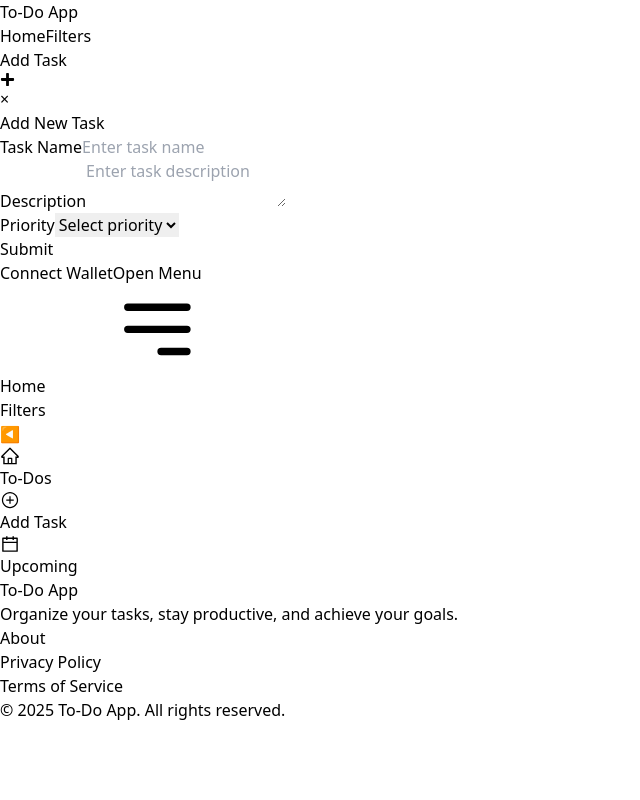
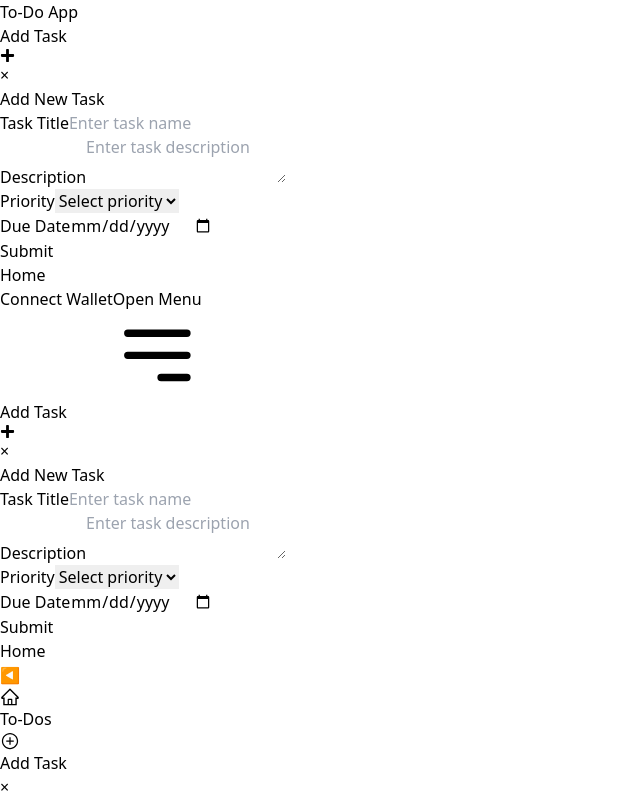
Before and after one commit to tewmih/Chromia_project, a Next.js app in the folder front/: page / in a window 1280 px wide. Both pictures are taken after a click on the button "Open Menu". Shown: the top 800 px of the page, without its empty margins (0-640 px from the left). Built offline with nearby package versions, Linux system fonts and the light colour scheme; data requests are answered from the project's data file.

Commit message:
some change

```diff
--- a/front/src/components/AddTask.tsx
+++ b/front/src/components/AddTask.tsx
@@ -2,106 +2,24 @@
 
 import React, { useState } from "react";
 import { FaPlus } from "react-icons/fa";
-import { Modal } from "./Modal";
-import { addTodo } from "@/lib/api";
-import { useRouter } from "next/navigation";
-import { v4 as uuidv4 } from "uuid";
+import { Modal } from "@/components/Modal"; // Ensure correct import path
+import AddModalContent from "@/utility/AddModalContent";
 
 const AddTask = () => {
-  const router = useRouter();
   const [modalOpen, setModalOpen] = useState<boolean>(false);
-  const [priority, setPriorty] = useState<string>("");
-  const [name, setName] = useState<string>("");
-  const [description, setDescription] = useState<string>("");
-
-  const handleSubmit = async (e: React.FormEvent<HTMLFormElement>) => {
-    e.preventDefault();
-
-    // Add task to the list
-    await addTodo({
-      id: uuidv4(),
-      title: name,
-      description: description,
-      priority_val: priority,
-    });
-
-    setPriorty("");
-    setName("");
-    setDescription("");
-    setModalOpen(false);
-    router.refresh();
-  };
 
   return (
-    <div className="flex flex-col items-center ">
+    <div className="flex flex-col items-center">
       <button
-        className="flex items-center justify-center bg-gradient-to-r from-blue-500 to-purple-600 text-white px-2 py-4 rounded h-4 text-[10px] leading-none shadow-sm hover:from-purple-600 hover:to-blue-500 transition-transform transform hover:scale-105"
+        className="flex items-center justify-center bg-gradient-to-r from-blue-500 to-purple-600 text-white px-4 py-2 rounded shadow-md hover:from-purple-600 hover:to-blue-500 transition-transform transform hover:scale-105"
         onClick={() => setModalOpen(true)}
       >
-        Add Task <FaPlus size={15} />
+        Add Task <FaPlus size={15} className="ml-2" />
       </button>
 
+      {/* Pass modal state and handler to AddModalContent */}
       <Modal modalOpen={modalOpen} setModalOpen={setModalOpen}>
-        <form
-          onSubmit={handleSubmit}
-          method="dialog"
-          className="flex flex-col gap-6 bg-gray-800 p-8 rounded-lg shadow-lg text-white w-full max-w-md"
-        >
-          <h3 className="font-bold text-2xl text-center">Add New Task</h3>
-
-          <div className="flex flex-col gap-2">
-            <label htmlFor="name" className="text-sm font-semibold">
-              Task Name
-            </label>
-            <input
-              className="h-10 bg-gray-700 w-full p-3 rounded-lg focus:outline-none focus:ring-2 focus:ring-blue-500"
-              type="text"
-              placeholder="Enter task name"
-              value={name}
-              onChange={(e) => setName(e.target.value)}
-            />
-          </div>
-
-          <div className="flex flex-col gap-2">
-            <label htmlFor="description" className="text-sm font-semibold">
-              Description
-            </label>
-            <textarea
-              className="h-20 bg-gray-700 w-full p-3 rounded-lg focus:outline-none focus:ring-2 focus:ring-blue-500 resize-none"
-              placeholder="Enter task description"
-              value={description}
-              onChange={(e) => setDescription(e.target.value)}
-            />
-          </div>
-
-          <div className="flex flex-col gap-2">
-            <label htmlFor="priority" className="text-sm font-semibold">
-              Priority
-            </label>
-            <select
-              className="h-10 bg-gray-700 w-full p-3 rounded-lg focus:outline-none focus:ring-2 focus:ring-blue-500"
-              id="priority"
-              value={priority}
-              onChange={(e) => setPriorty(e.target.value)}
-            >
-              <option value="" disabled>
-                Select priority
-              </option>
-              <option value="high" className="p-2">
-                High
-              </option>
-              <option value="medium">Medium</option>
-              <option value="low">Low</option>
-            </select>
-          </div>
-
-          <button
-            type="submit"
-            className="bg-gradient-to-r from-blue-500 to-purple-600 text-white px-6 py-3 rounded-lg shadow-md hover:from-blue-600 hover:to-purp;e-500 transition-transform transform hover:scale-105"
-          >
-            Submit
-          </button>
-        </form>
+        <AddModalContent setModalOpen={setModalOpen} />
       </Modal>
     </div>
   );
--- a/front/src/components/navBar.tsx
+++ b/front/src/components/navBar.tsx
@@ -11,7 +11,6 @@ export default function Navbar() {
 
   const links = [
     { name: "Home", href: "/" },
-    { name: "Filters", href: "/filters" },
   ];
 
   return (
@@ -20,13 +19,17 @@ export default function Navbar() {
         <div className="flex justify-between items-center h-16">
           {/* Logo */}
           <div className="text-xl font-bold text-white">
-            <Link href="/" className="hover:text-blue-400 transition-colors">
+            <Link
+              href="/"
+              className="hover:text-blue-400 transition-colors"
+            >
               To-Do App
             </Link>
           </div>
 
           {/* Desktop Links */}
           <nav className="hidden md:flex space-x-6">
+            <AddTask />
             {links.map((link) => (
               <Link
                 key={link.name}
@@ -42,12 +45,12 @@ export default function Navbar() {
             ))}
           </nav>
 
-          {/* Mobile Menu Button and Wallet Button */}
-          <div className="flex items-center space-x-4">
-            <AddTask />
-            <button className="flex items-center  bg-gradient-to-r from-blue-600 to-purple-700 text-white px-6 py-2 rounded-full shadow-lg hover:from-purple-600 hover:to-blue-500 transition-transform transform hover:scale-105">
+          {/* Connect Wallet Button */}
+          <button className="flex items-center bg-gradient-to-r from-blue-600 to-purple-700 text-white px-4 py-2 rounded-xl shadow-lg hover:from-purple-600 hover:to-blue-500 transition-transform transform hover:scale-105">
             Connect Wallet
           </button>
+
+          {/* Mobile Menu Button */}
           <button
             className="md:hidden p-2 rounded focus:outline-none focus:ring-2 focus:ring-blue-400"
             onClick={() => setIsMobileMenuOpen(!isMobileMenuOpen)}
@@ -70,20 +73,24 @@ export default function Navbar() {
           </button>
         </div>
       </div>
+
+      {/* Mobile Side Menu */}
+      {isMobileMenuOpen && (
+        <nav className="md:hidden bg-gray-900 border-t border-gray-700 fixed right-0 top-16 w-64 h-screen shadow-lg">
+          <ul className="flex flex-col space-y-4 p-4">
+            <li>
+              <div className="block text-left px-4 py-2">
+                <AddTask />
               </div>
-
-      {/* Mobile Links */}
-      {isMobileMenuOpen && (
-        <nav className="md:hidden bg-gray-900 border-t border-gray-700 fixed right-0 top-16 w-16 h-screen shadow-lg">
-          <ul className="flex flex-col items-end space-y-4 p-2">
+            </li>
             {links.map((link) => (
-              <li key={link.name} className="w-full">
+              <li key={link.name}>
                 <Link
                   href={link.href}
-                  className={`block w-full text-right pr-4 py-2 ${
+                  className={`block text-left px-4 py-2 ${
                     pathname === link.href
-                      ? "text-blue-400 border-r-4 border-blue-400"
-                      : "hover:text-blue-400 hover:border-r-4 hover:border-blue-400"
+                      ? "text-blue-400 border-l-4 border-blue-400"
+                      : "hover:text-blue-400 hover:border-l-4 hover:border-blue-400"
                   } transition-all`}
                   onClick={() => setIsMobileMenuOpen(false)}
                 >
--- a/front/src/components/sidebar.tsx
+++ b/front/src/components/sidebar.tsx
@@ -4,13 +4,20 @@ import React, { useState } from 'react';
 import Link from 'next/link';
 import { usePathname } from 'next/navigation';
 import { LiaPlusCircleSolid } from 'react-icons/lia';
-import { AiOutlineInbox, AiOutlineHome, AiOutlineCalendar, AiOutlineFilter } from 'react-icons/ai';
+import {  AiOutlineHome, AiOutlineCalendar} from 'react-icons/ai';
+import { Modal } from './Modal';
 
 const Sidebar: React.FC = () => {
   const pathname = usePathname();
   const [isCollapsed, setIsCollapsed] = useState(false);
+  const [modalOpen, setModalOpen] = useState(false);
+  const [name,setName] = useState("");
+  const [description, setDescription] = useState("");
+  const [priority, setPriorty] = useState("");
+
 
   const toggleSidebar = () => setIsCollapsed(!isCollapsed);
+  const handleSubmit=()=>{}
 
   return (
     <aside
@@ -42,17 +49,76 @@ const Sidebar: React.FC = () => {
           </Link>
         </li>
         <li>
-          <Link
-            href="/add"
-            className={`flex items-center gap-3 px-4 py-2 rounded-md ${
-              pathname === '/add'
-                ? 'bg-gray-700 text-white'
-                : 'hover:bg-gray-800 hover:text-white'
-            }`}
+          <div
+
+            className={`flex items-center gap-3 px-4 py-2 rounded-md  hover:cursor-pointer hover:bg-gray-800 hover:text-white`}
+            onClick={()=>setModalOpen(true)}
           >
             <LiaPlusCircleSolid size={20} />
             <span className={isCollapsed ? 'hidden' : ''}>Add Task</span>
-          </Link>
+          </div>
+          <Modal modalOpen={modalOpen} setModalOpen={setModalOpen}>
+                  <form
+                    onSubmit={handleSubmit}
+                    method="dialog"
+                    className="flex flex-col gap-6 bg-gray-800 p-8 rounded-lg shadow-lg text-white w-full max-w-md"
+                  >
+                    <h3 className="font-bold text-2xl text-center">Add New Task</h3>
+
+                    <div className="flex flex-col gap-2">
+                      <label htmlFor="name" className="text-sm font-semibold">
+                        Task Name
+                      </label>
+                      <input
+                        className="h-10 bg-gray-700 w-full p-3 rounded-lg focus:outline-none focus:ring-2 focus:ring-blue-500"
+                        type="text"
+                        placeholder="Enter task name"
+                        value={name}
+                        onChange={(e) => setName(e.target.value)}
+                      />
+                    </div>
+
+                    <div className="flex flex-col gap-2">
+                      <label htmlFor="description" className="text-sm font-semibold">
+                        Description
+                      </label>
+                      <textarea
+                        className="h-20 bg-gray-700 w-full p-3 rounded-lg focus:outline-none focus:ring-2 focus:ring-blue-500 resize-none"
+                        placeholder="Enter task description"
+                        value={description}
+                        onChange={(e) => setDescription(e.target.value)}
+                      />
+                    </div>
+
+                    <div className="flex flex-col gap-2">
+                      <label htmlFor="priority" className="text-sm font-semibold">
+                        Priority
+                      </label>
+                      <select
+                        className="h-10 bg-gray-700 w-full p-3 rounded-lg focus:outline-none focus:ring-2 focus:ring-blue-500"
+                        id="priority"
+                        value={priority}
+                        onChange={(e) => setPriorty(e.target.value)}
+                      >
+                        <option value="" disabled>
+                          Select priority
+                        </option>
+                        <option value="high" className="p-2">
+                          High
+                        </option>
+                        <option value="medium">Medium</option>
+                        <option value="low">Low</option>
+                      </select>
+                    </div>
+
+                    <button
+                      type="submit"
+                      className="bg-gradient-to-r from-blue-500 to-purple-600 text-white px-6 py-3 rounded-lg shadow-md hover:from-blue-600 hover:to-purp;e-500 transition-transform transform hover:scale-105"
+                    >
+                      Submit
+                    </button>
+                  </form>
+                </Modal>
         </li>
         <li>
           <Link
--- /dev/null
+++ b/front/src/utility/AddModalContent.tsx
@@ -0,0 +1,113 @@
+"use client";
+
+import React, { useState } from "react";
+import { addTodo } from "@/lib/api";
+import { useRouter } from "next/navigation";
+import { v4 as uuidv4 } from "uuid";
+
+interface AddModalContentProps {
+  setModalOpen: (open: boolean) => void;
+}
+
+const AddModalContent: React.FC<AddModalContentProps> = ({ setModalOpen }) => {
+  const router = useRouter();
+  const [title, setTitle] = useState<string>("");
+  const [description, setDescription] = useState<string>("");
+  const [priority, setPriority] = useState<string>("");
+  const [dueDate, setDueDate] = useState("");
+
+
+  const handleSubmit = async (e: React.FormEvent<HTMLFormElement>) => {
+    e.preventDefault();
+
+    await addTodo({
+      id: uuidv4(),
+      title: title,
+      description,
+      priority_val: priority,
+    });
+
+    setPriority("");
+    setTitle("");
+    setDescription("");
+    setModalOpen(false); // Close modal after submission
+    router.refresh();
+  };
+
+  return (
+    <form
+      onSubmit={handleSubmit}
+      className="flex flex-col gap-6 bg-gray-800 p-8 rounded-lg shadow-lg text-white w-full max-w-md"
+    >
+      <h3 className="font-bold text-2xl text-center">Add New Task</h3>
+
+      <div className="flex flex-col gap-2">
+        <label htmlFor="name" className="text-sm font-semibold">
+          Task Title
+        </label>
+        <input
+          id="name"
+          className="h-10 bg-gray-700 w-full p-3 rounded-lg focus:outline-none focus:ring-2 focus:ring-blue-500"
+          type="text"
+          placeholder="Enter task name"
+          value={title}
+          onChange={(e) => setTitle(e.target.value)}
+        />
+      </div>
+
+      <div className="flex flex-col gap-2">
+        <label htmlFor="description" className="text-sm font-semibold">
+          Description
+        </label>
+        <textarea
+          id="description"
+          className="h-20 bg-gray-700 w-full p-3 rounded-lg focus:outline-none focus:ring-2 focus:ring-blue-500 resize-none"
+          placeholder="Enter task description"
+          value={description}
+          onChange={(e) => setDescription(e.target.value)}
+        />
+      </div>
+
+      <div className="flex flex-col gap-2">
+        <label htmlFor="priority" className="text-sm font-semibold">
+          Priority
+        </label>
+        <select
+          id="priority"
+          className="h-10 bg-gray-700 w-full p-3 rounded-lg focus:outline-none focus:ring-2 focus:ring-blue-500"
+          value={priority}
+          onChange={(e) => setPriority(e.target.value)}
+        >
+          <option value="" disabled>
+            Select priority
+          </option>
+          <option value="high">High</option>
+          <option value="medium">Medium</option>
+          <option value="low">Low</option>
+        </select>
+      </div>
+
+      <div className="flex flex-col gap-2">
+        <label htmlFor="dueDate" className="text-sm font-semibold">
+          Due Date
+        </label>
+        <input
+          type="date"
+          id="dueDate"
+          className="h-10 bg-gray-700 w-full p-3 rounded-lg focus:outline-none focus:ring-2 focus:ring-blue-500"
+          value={dueDate}
+          onChange={(e) => setDueDate(e.target.value)}
+        />
+      </div>
+
+      <button
+        type="submit"
+        className="bg-gradient-to-r from-blue-500 to-purple-600 text-white px-6 py-3 rounded-lg shadow-md hover:from-blue-600 hover:to-purple-500 transition-transform transform hover:scale-105"
+      >
+        Submit
+      </button>
+    </form>
+  );
+};
+
+export default AddModalContent;
```
Lines whose indentation alone changed are shown as unchanged.
